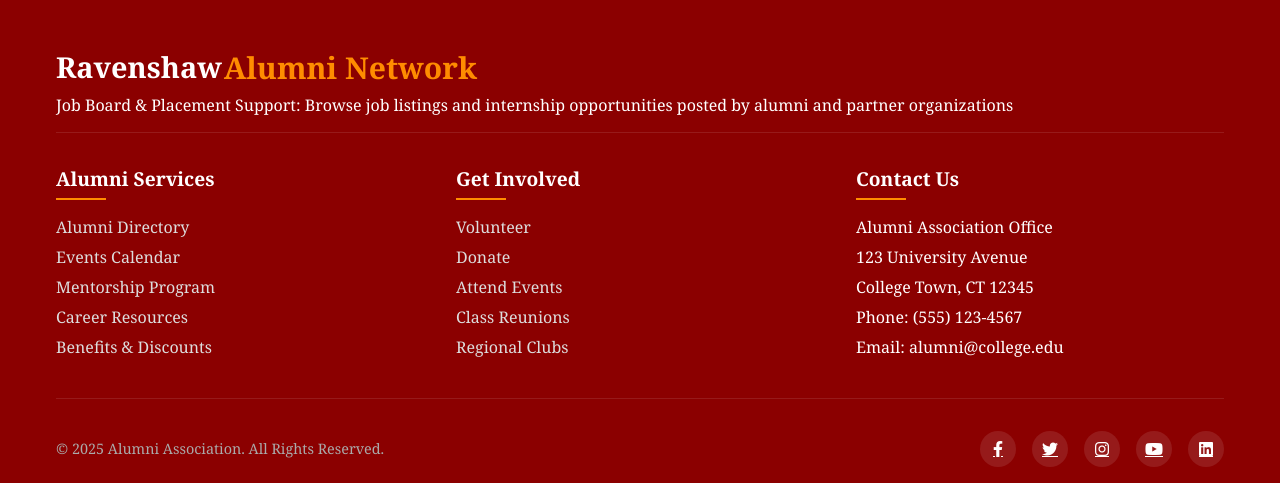
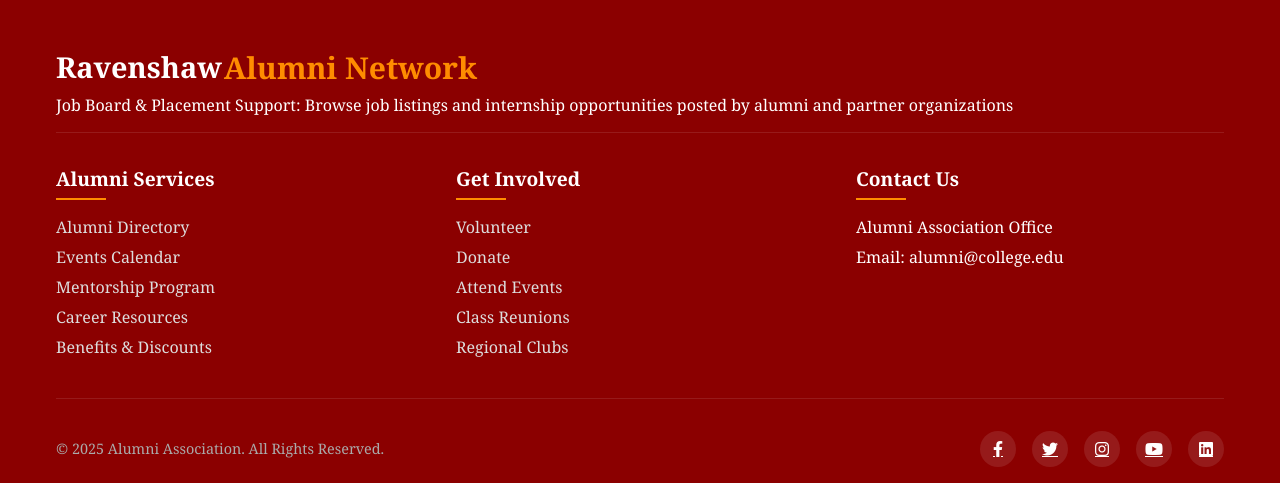
Before and after one commit to Gaurav5189/RU-AlumniProject, a Django app: page /about/ in a window 1280 px wide. Shown: the part 1430-1913 px from the top of the page. Run offline with Django 5.2, Linux system fonts and the light colour scheme.

Commit message:
Remove redundant contact information from about, contact, event, and index pages

```diff
--- a/templates/about.html
+++ b/templates/about.html
@@ -164,9 +164,6 @@
         <h3>Contact Us</h3>
         <ul>
           <li>Alumni Association Office</li>
-          <li>123 University Avenue</li>
-          <li>College Town, CT 12345</li>
-          <li>Phone: (555) 123-4567</li>
           <li>Email: alumni@college.edu</li>
         </ul>
       </div>
--- a/templates/contact.html
+++ b/templates/contact.html
@@ -164,9 +164,6 @@
                 <h3>Contact Us</h3>
                 <ul>
                   <li>Alumni Association Office</li>
-                  <li>123 University Avenue</li>
-                  <li>College Town, CT 12345</li>
-                  <li>Phone: (555) 123-4567</li>
                   <li>Email: alumni@college.edu</li>
                 </ul>
               </div>
--- a/templates/event.html
+++ b/templates/event.html
@@ -183,9 +183,6 @@
         <h3>Contact Us</h3>
         <ul>
           <li>Alumni Association Office</li>
-          <li>123 University Avenue</li>
-          <li>College Town, CT 12345</li>
-          <li>Phone: (555) 123-4567</li>
           <li>Email: alumni@college.edu</li>
         </ul>
       </div>
--- a/templates/index.html
+++ b/templates/index.html
@@ -180,9 +180,6 @@
         <h3>Contact Us</h3>
         <ul>
           <li>Alumni Association Office</li>
-          <li>123 University Avenue</li>
-          <li>College Town, CT 12345</li>
-          <li>Phone: (555) 123-4567</li>
           <li>Email: alumni@college.edu</li>
         </ul>
       </div>
```
